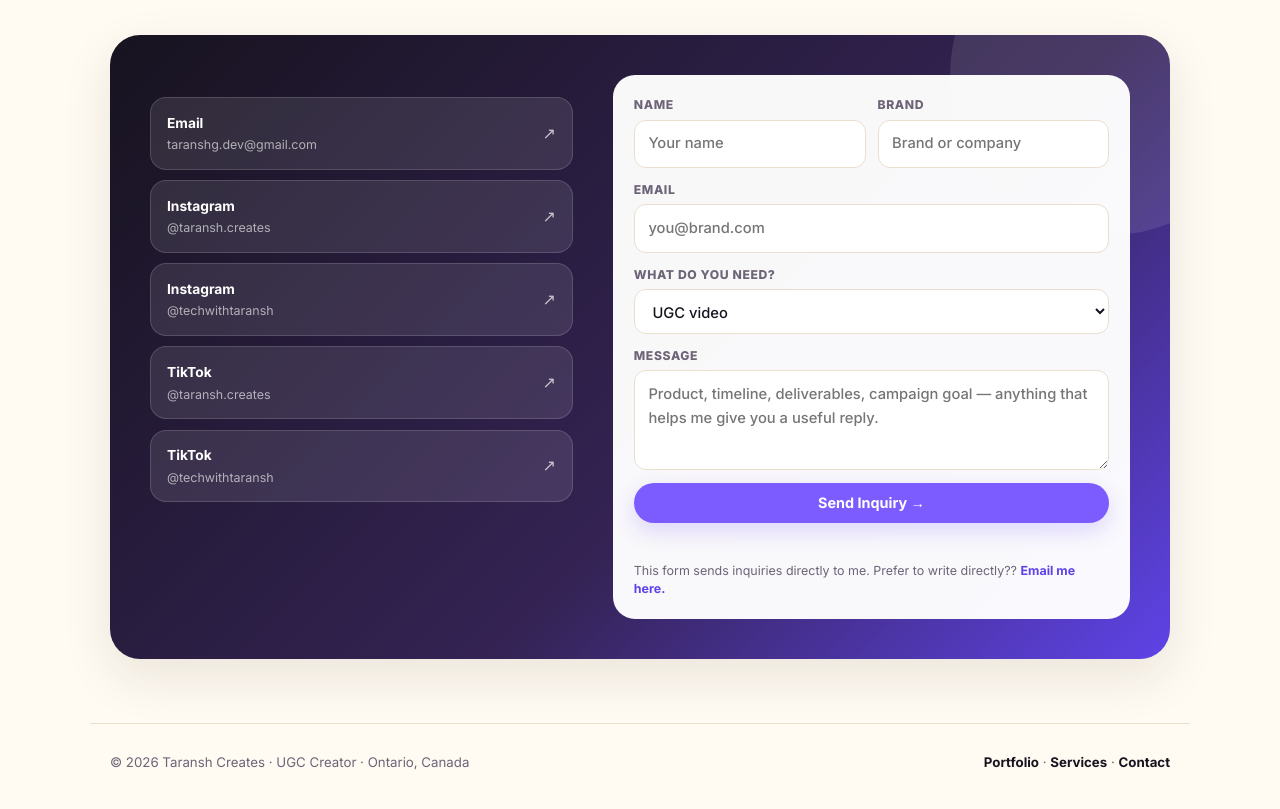
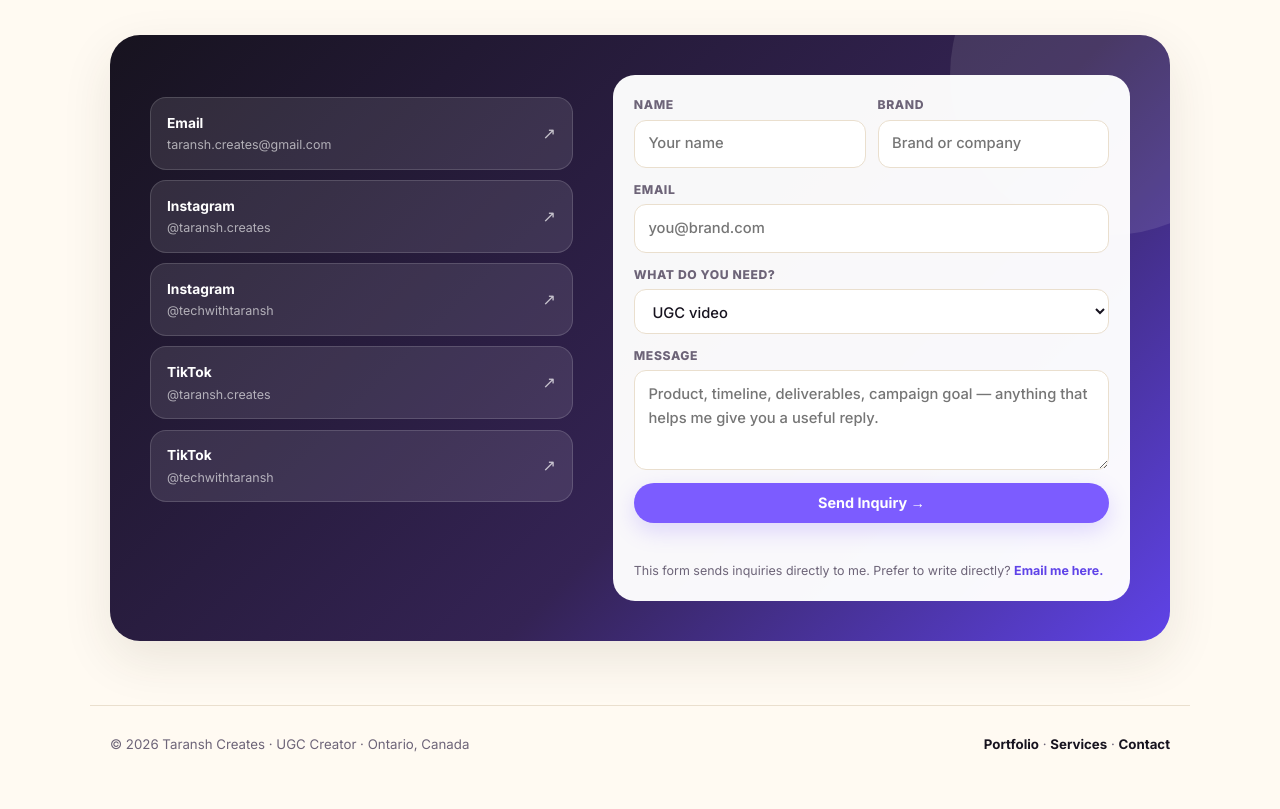
Before and after one commit to TaranshG/UGC-website, a plain HTML site: page index.html in a window 1280 px wide. Shown: the part 6240-7049 px from the top of the page. Drawn offline with Linux system fonts and the light colour scheme.

Commit message:
fixed the wrong email stuff

```diff
--- a/index.html
+++ b/index.html
@@ -283,7 +283,7 @@ details p{color:var(--muted);font-size:.9rem;line-height:1.65;margin-top:.7rem;}
     <div class="nav-actions">
       <button class="btn ghost sm" type="button" onclick="copyEmail()">Copy Email</button>
       <!-- ✏️ EMAIL: update the mailto address here and anywhere else you see taranshg.dev@gmail.com -->
-      <a class="btn sm" href="mailto:taranshg.dev@gmail.com?subject=UGC%20Collaboration%20Inquiry">Work With Me</a>
+      <a class="btn sm" href="mailto:taransh.creates@gmail.com?subject=UGC%20Collaboration%20Inquiry">Work With Me</a>
     </div>
   </div>
 </nav>
@@ -591,8 +591,8 @@ details p{color:var(--muted);font-size:.9rem;line-height:1.65;margin-top:.7rem;}
     <div class="contact-grid">
 
       <div class="contact-methods" aria-label="Contact options">
-  <a class="contact-method" href="mailto:taranshg.dev@gmail.com?subject=UGC%20Collaboration%20Inquiry">
-    <div><strong>Email</strong><em>taranshg.dev@gmail.com</em></div><span aria-hidden="true">↗</span>
+  <a class="contact-method" href="mailto:taransh.creates@gmail.com?subject=UGC%20Collaboration%20Inquiry">
+    <div><strong>Email</strong><em>taransh.creates@gmail.com</em></div><span aria-hidden="true">↗</span>
   </a>
 
   <a class="contact-method" href="https://www.instagram.com/taransh.creates" target="_blank" rel="noopener noreferrer">
@@ -649,7 +649,7 @@ details p{color:var(--muted);font-size:.9rem;line-height:1.65;margin-top:.7rem;}
           <button class="btn" type="submit">Send Inquiry →</button>
         </div>
         <p class="form-status" id="form-status" aria-live="polite"></p>
-        <p class="form-note">This form sends inquiries directly to me. Prefer to write directly?? <a href="mailto:taranshg.dev@gmail.com?subject=UGC%20Collaboration%20Inquiry" style="color:var(--accent-dark);font-weight:700;">Email me here.</a></p>
+        <p class="form-note">This form sends inquiries directly to me. Prefer to write directly? <a href="mailto:taransh.creates@gmail.com?subject=UGC%20Collaboration%20Inquiry" style="color:var(--accent-dark);font-weight:700;">Email me here.</a></p>
       </form>
 
     </div>
@@ -660,7 +660,7 @@ details p{color:var(--muted);font-size:.9rem;line-height:1.65;margin-top:.7rem;}
 
 <!-- mobile sticky CTA — hidden on desktop via CSS -->
 <div class="mobile-sticky" aria-hidden="true">
-  <a class="btn" href="mailto:taranshg.dev@gmail.com?subject=UGC%20Collaboration%20Inquiry">Email Taransh →</a>
+  <a class="btn" href="mailto:taransh.creates@gmail.com?subject=UGC%20Collaboration%20Inquiry">Email Taransh →</a>
 </div>
 
 <footer class="footer">
@@ -674,7 +674,7 @@ details p{color:var(--muted);font-size:.9rem;line-height:1.65;margin-top:.7rem;}
 
 <script>
 /* ✏️ EMAIL: update this one constant to change the email everywhere in the JS */
-const EMAIL = 'taranshg.dev@gmail.com';
+const EMAIL = 'taransh.creates@gmail.com';
 
 /* Toast helper — replaces the jarring alert() */
 function showToast(msg, duration = 2400){
```
